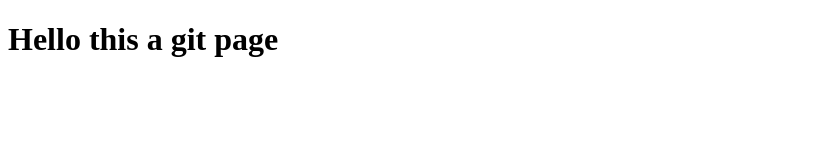
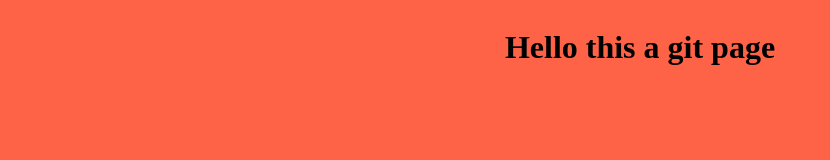
Before and after one commit to pascalniri/GitPagesTest1, a plain HTML site: page index.html in a window 1280 px wide. Shown: the whole page, without its empty margins (0-830 px from the left). Drawn offline with Linux system fonts and the light colour scheme.

Commit message:
Added styling

```diff
--- a/index.html
+++ b/index.html
@@ -4,6 +4,7 @@
     <meta charset="UTF-8">
     <meta name="viewport" content="width=device-width, initial-scale=1.0">
     <title>Document</title>
+    <link rel="stylesheet" href="style.css">
 </head>
 <body>
     <h1>Hello this a git page</h1>
--- /dev/null
+++ b/style.css
@@ -0,0 +1,5 @@
+body{
+    display: flex;
+    justify-content: center;
+    background-color: tomato;
+}
```
